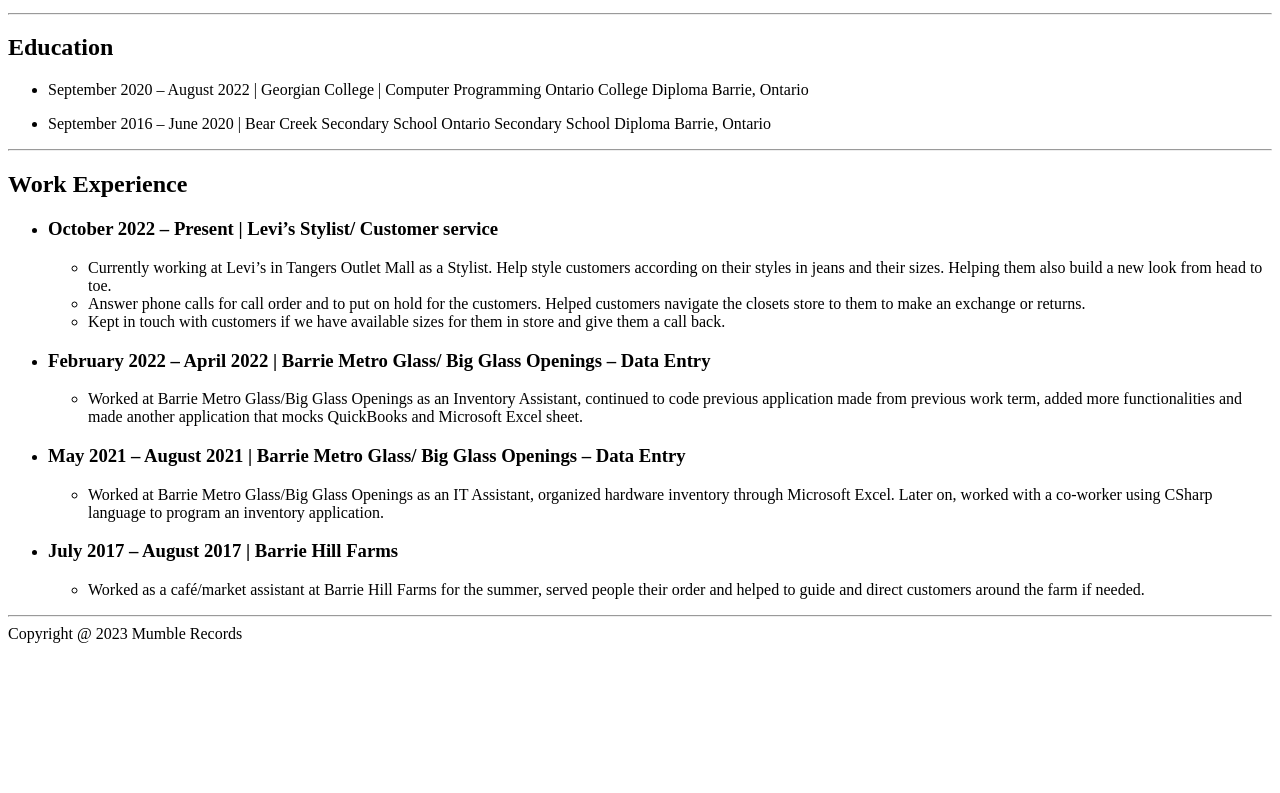
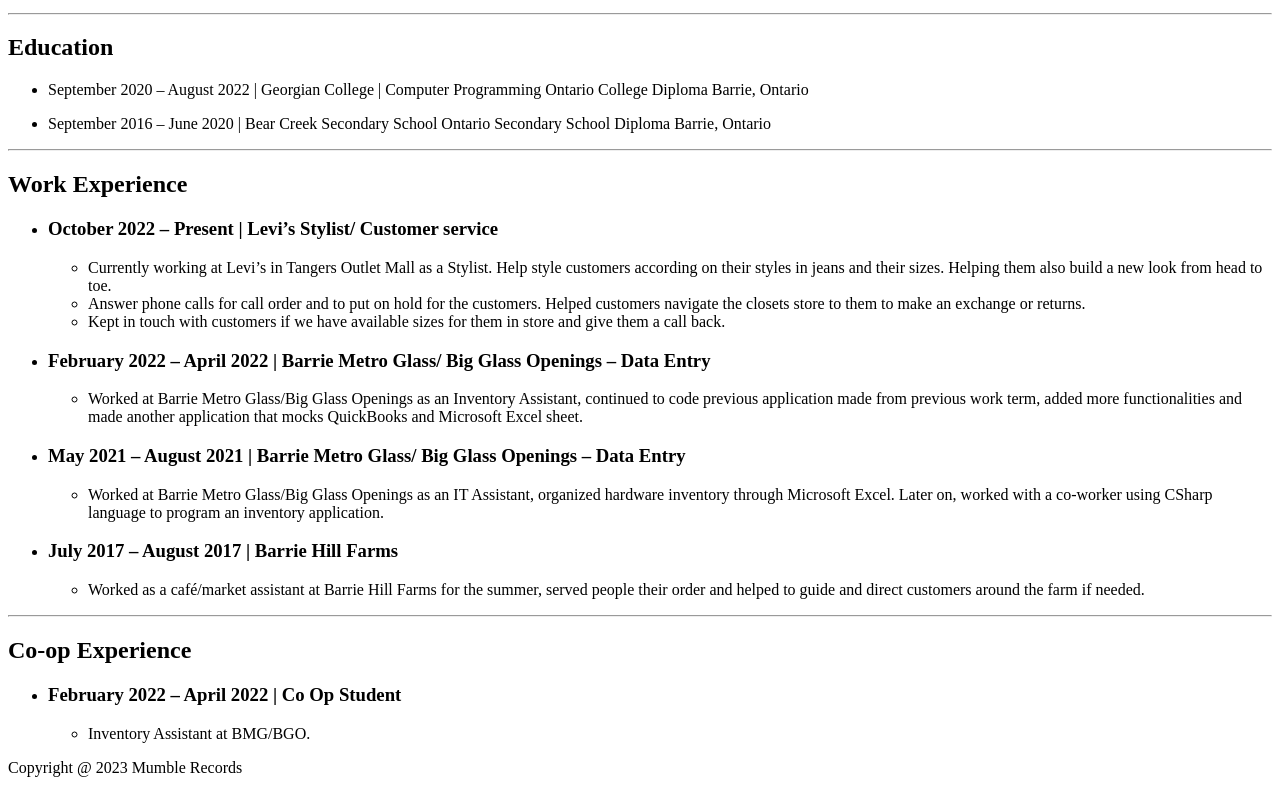
Before and after one commit to Mumble02/Resume, a plain HTML site: page index.html in a window 1280 px wide. Shown: the part 457-1250 px from the top of the page. Before the commit the page ends 1108 px from the top, so only its background shows below. Drawn offline with Linux system fonts and the light colour scheme.

Commit message:
added co-op experience section

```diff
--- a/index.html
+++ b/index.html
@@ -88,8 +88,27 @@
 
     <!--Co-op Experience-->
     <hr>
+
+    <h2>Co-op Experience</h2>
+
+    <ul>
+        <li>
+            <h3>February 2022 – April 2022 | Co Op Student</h3>
+                <ul>
+                    <li>
+                        Inventory Assistant at BMG/BGO.
+                    </li>
+                </ul>
+        </li>
+    </ul>
+
+
+
+
+
+
 <footer>
-    Copyright @ 2023 Mumble Records
+    <p>Copyright @ 2023 Mumble Records</p>
 </footer>
 </body>
 </html>
```
